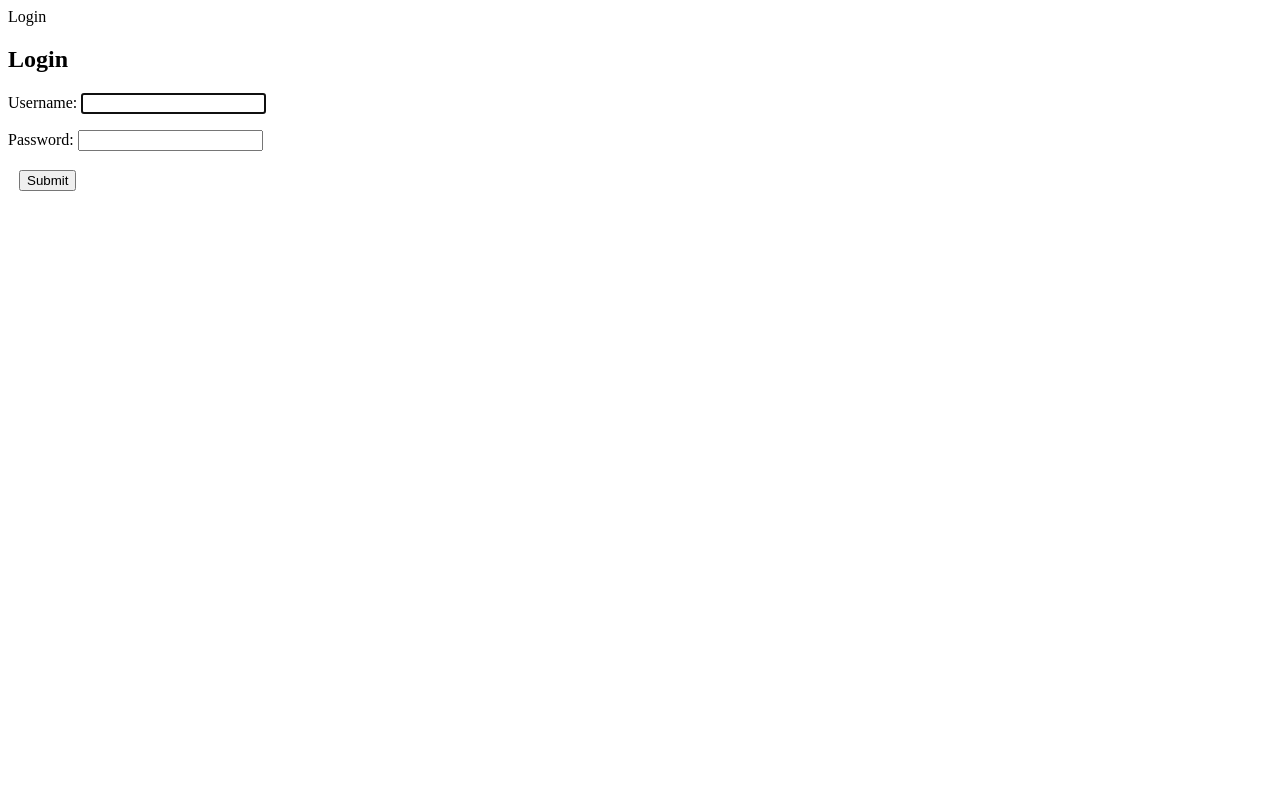
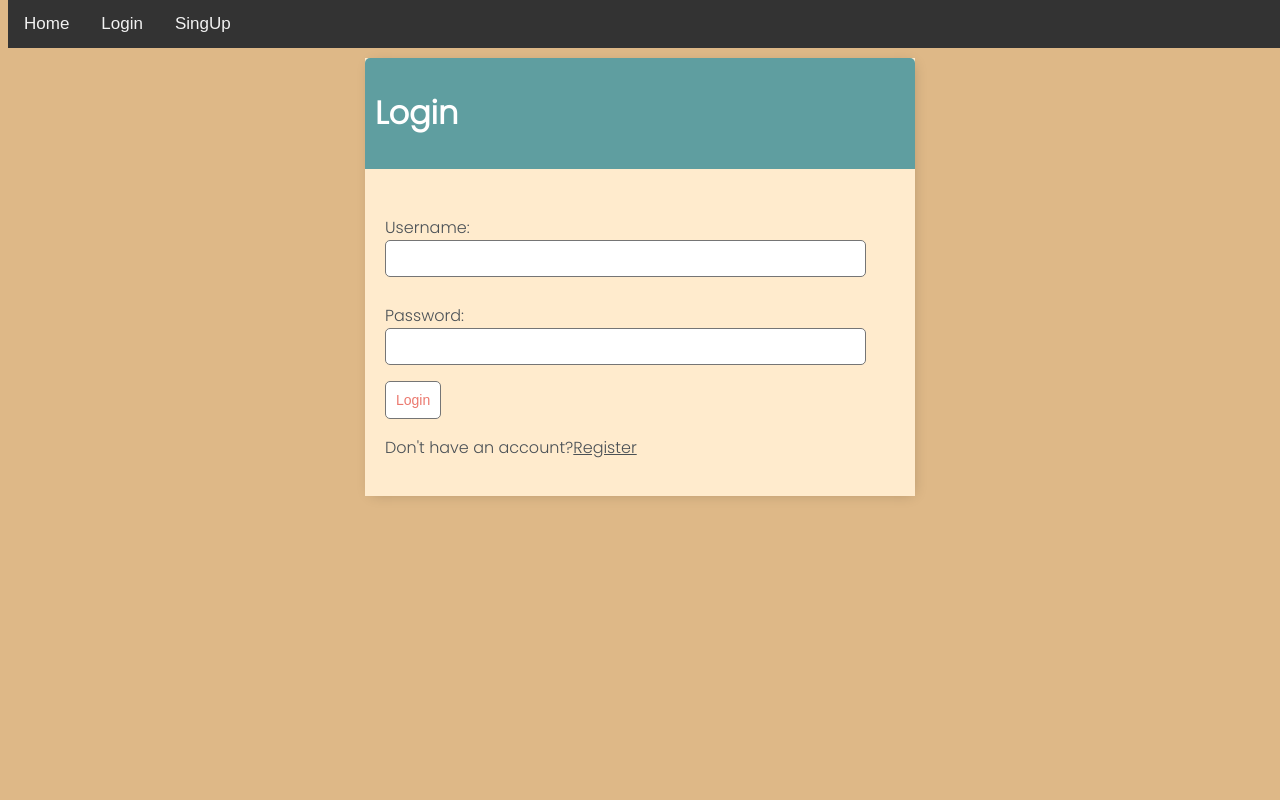
Before and after one commit to carlosm27/qrcode-generator, a Django app: page /home/login/ in a window 1280 px wide. Run offline with Django 4.2, Linux system fonts and the light colour scheme.

Commit message:
Create templates for user login

```diff
--- /dev/null
+++ b/users/templates/users/registration/form_base.html
@@ -0,0 +1,144 @@
+<!DOCTYPE html>
+<html lang="en">
+<head>
+    <meta charset="UTF-8">
+
+    <title>Django Auth</title>
+    <link rel="preconnect" href="https://fonts.googleapis.com">
+    <link rel="preconnect" href="https://fonts.gstatic.com" crossorigin>
+    <link href="https://fonts.googleapis.com/css2?family=Poppins:wght@300&display=swap" rel="stylesheet">
+
+    <style>
+        body {
+            background-color: #DEB887;
+            font-family: 'Poppins', sans-serif;
+            padding-top: 50px;
+
+
+        }
+        h1,
+        h2,
+        h3,
+        h4,
+        h5,
+        h6,
+            {
+            font-family:'Raleway', sans-serif;
+        }
+
+        a,
+        p {
+            color: #4b5156
+        }
+
+
+        .container{
+            max-width: 550px;
+            margin: auto;
+            background-color: #FFEBCD;
+            -webkit-box-shadow: 2px 2px 13px -4px rgba(0,0,0,0.21);
+            box-shadow: 2px 2px 13px -4px rgba(0,0,0,0.21);
+
+        }
+        input {
+            outline: none;
+            border: none;
+        }
+
+        .header-bar {
+            display:flex;
+            justify-content:space-between;
+            color:#fff;
+            padding:10px;
+            border-radius:5px 5px 0 0;
+            background: #5F9EA0;
+        }
+
+        .header-bar a {
+            color: rgb(247,247,247);
+            text-decoration:none;
+
+        }
+
+
+        input[type=text],
+        input[type=password],
+        textarea {
+            border: 1px solid #757575;
+            border-radius: 5px;
+            padding: 10px;
+            width: 90%;
+        }
+
+        label {
+            padding-top: 10px !important;
+            display: block;
+        }
+
+        ::placeholder {
+            font-weight: 300;
+            opacity: 0.5;
+        }
+
+        .button {
+            border: 1px solid #757575;
+            background-color: #FFF;
+            color: #EB796F;
+            padding: 10px;
+            font-size: 14px;
+            border-radius: 5px;
+            cursor: pointer;
+            text-decoration: none;
+        }
+
+        .card-body {
+            padding: 20px;
+        }
+
+        .topnav {
+		  background-color: #333;
+		  overflow: hidden;
+		  position: fixed; /* Set the navbar to fixed position */
+		  top: 0; /* Position the navbar at the top of the page */
+		  width: 100%; /* Full width */
+		}
+
+/* Style the links inside the navigation bar */
+		.topnav a {
+		  float: left;
+		  color: #f2f2f2;
+		  text-align: center;
+		  padding: 14px 16px;
+		  text-decoration: none;
+		  font-size: 17px;
+		  font-family: sans-serif;
+		}
+
+/* Change the color of links on hover */
+.topnav a:hover {
+  background-color: #ddd;
+  color: black;
+}
+
+</style>
+
+</head>
+<body>
+	<div class="topnav">
+	  <a href="{% url 'home' %}">Home</a>
+	   {% if user.is_authenticated %}
+	      <a href="{% url 'logout' %}">Logout</a>
+	    {% else %}
+	          <a href="{% url 'login' %}">Login</a>
+	    {% endif %}
+	  <a href="{% url 'signup' %}">SingUp</a>
+	</div>
+
+    <div class="container">
+        {% block content %}
+        {% endblock content %}
+
+    </div>
+
+</body>
+</html>
--- a/users/templates/users/registration/login.html
+++ b/users/templates/users/registration/login.html
@@ -1,16 +1,17 @@
-{% block title %}Login{% endblock %}
+{% extends 'users/registration/form_base.html' %}
 
 {% block content %}
-  <h2>Login</h2>
+  <div class="header-bar">
+    <h1>Login</h1>
+</div>
 
-    <form method="post">
-      {% csrf_token %}
-      <table>
-        {{ form.as_p }}
-        <tr>
-          <td>&nbsp;</td>
-          <td><input type="submit" value="Submit"></td>
-        </tr>
-      </table>
+<div class="card-body">
+    <form method="POST">
+        {% csrf_token %}
+        {{form.as_p}}
+        <input class="button" type="submit" value="Login">
     </form>
+    <p> Don't have an account?<a href="{% url 'signup' %}">Register</a></p>
+</div>
+
 {% endblock %}
```
